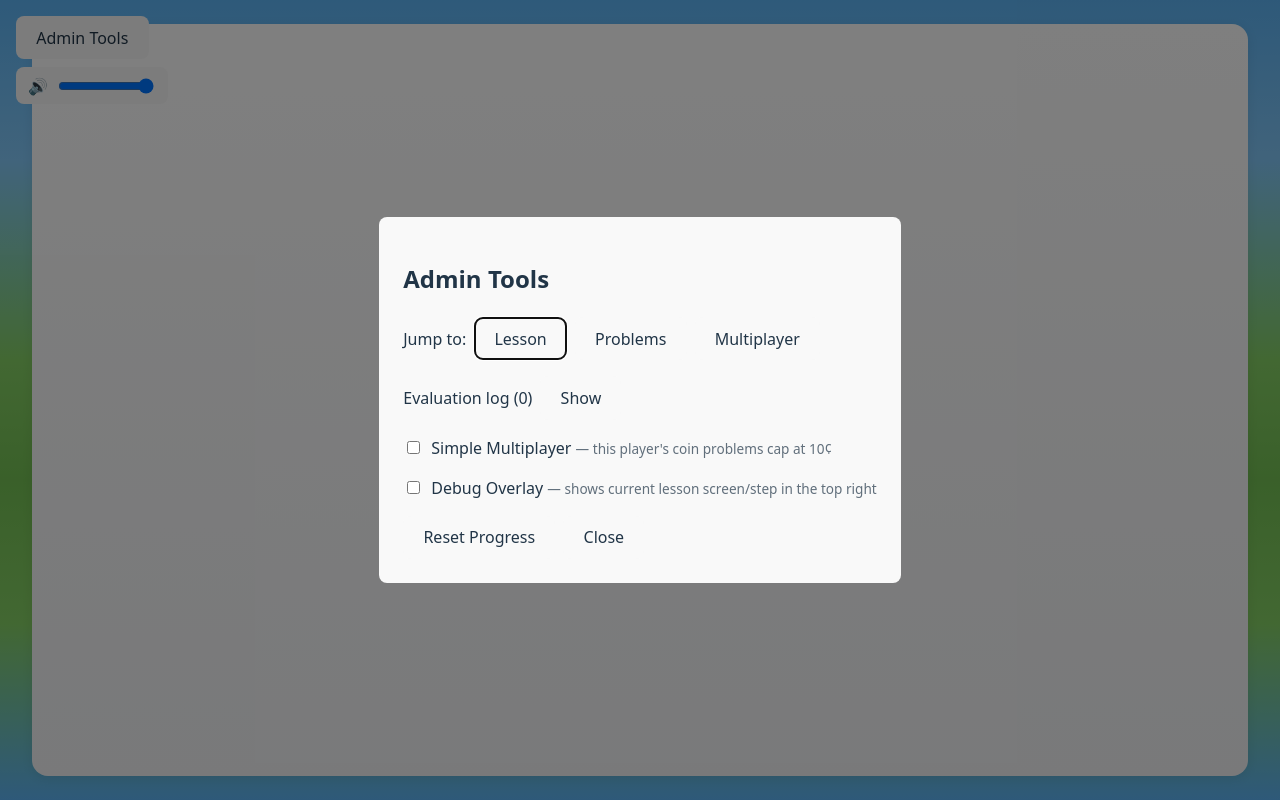
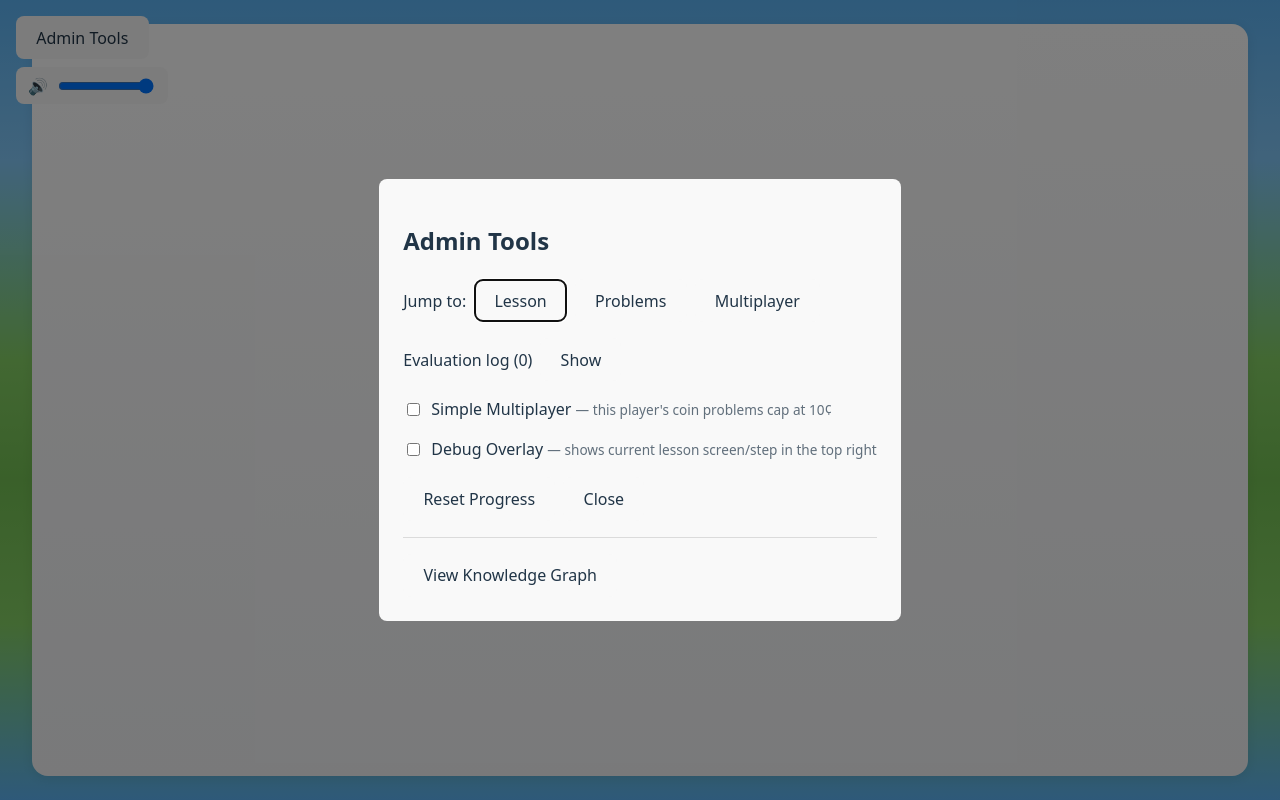
Before and after one commit to tylerdrewwork/Playcademy-Take-Home-Assessment, a Svelte app: page / in a window 1280 px wide. Both pictures are taken after a click on the button "Admin Tools". Built offline with nearby package versions, Linux system fonts and the light colour scheme.

Commit message:
Add "View Knowledge Graph" admin button and standalone page
Adds a second Vite HTML entry point that renders the CCSS 2.MD.C.8
knowledge graph PNG full-width, and a separated button in Admin Tools
to navigate there.

```diff
--- a/src/AdminTools.svelte
+++ b/src/AdminTools.svelte
@@ -117,6 +117,12 @@
       <button onclick={requestReset}>Reset Progress</button>
       <button onclick={close}>Close</button>
     </div>
+
+    <div class="separated-actions">
+      <button onclick={() => (window.location.href = '/knowledge-graph.html')}>
+        View Knowledge Graph
+      </button>
+    </div>
   {/if}
 </dialog>
 
@@ -167,6 +173,14 @@
   .actions {
     display: flex;
     gap: 0.5rem;
+  }
+
+  .separated-actions {
+    display: flex;
+    gap: 0.5rem;
+    margin-top: 1rem;
+    padding-top: 1rem;
+    border-top: 1px solid rgba(128, 128, 128, 0.25);
   }
 
   .jump-group {
--- /dev/null
+++ b/src/knowledge-graph.js
@@ -0,0 +1,3 @@
+import knowledgeGraphSrc from './assets/general/CCSS 2.MD.C.8 Knowledge Graph.png'
+
+document.getElementById('knowledge-graph').src = knowledgeGraphSrc
--- a/vite.config.js
+++ b/vite.config.js
@@ -1,3 +1,4 @@
+import { fileURLToPath, URL } from 'node:url'
 import { defineConfig } from 'vite'
 import { svelte } from '@sveltejs/vite-plugin-svelte'
 
@@ -10,6 +11,12 @@ export default defineConfig({
     // directory"), so the build output lives under firebase/ instead.
     outDir: 'firebase/dist',
     emptyOutDir: true,
+    rollupOptions: {
+      input: {
+        main: fileURLToPath(new URL('./index.html', import.meta.url)),
+        knowledgeGraph: fileURLToPath(new URL('./knowledge-graph.html', import.meta.url)),
+      },
+    },
   },
   test: {
     include: ['src/**/*.test.js', 'src/**/*.test.ts'],
```
Also changed, not shown: knowledge-graph.html (added, +24 -0 lines), src/assets/general/CCSS 2.MD.C.8 Knowledge Graph.png (added).
